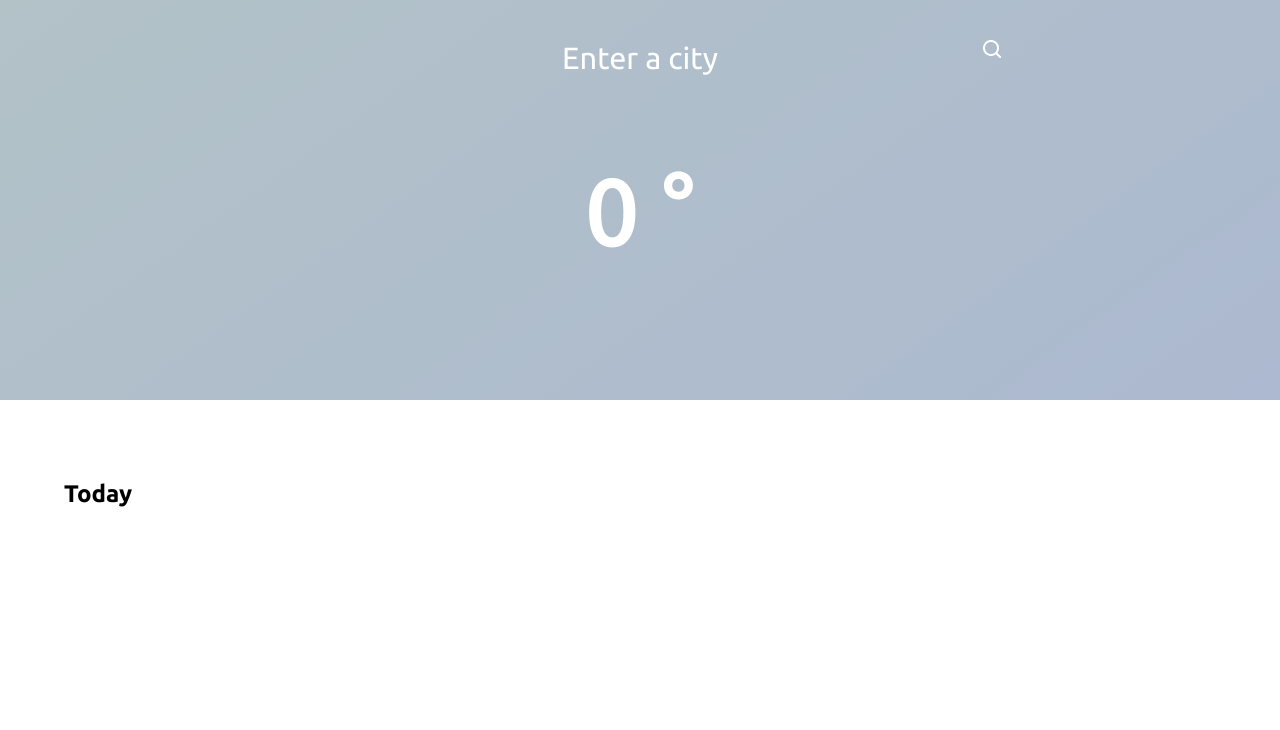
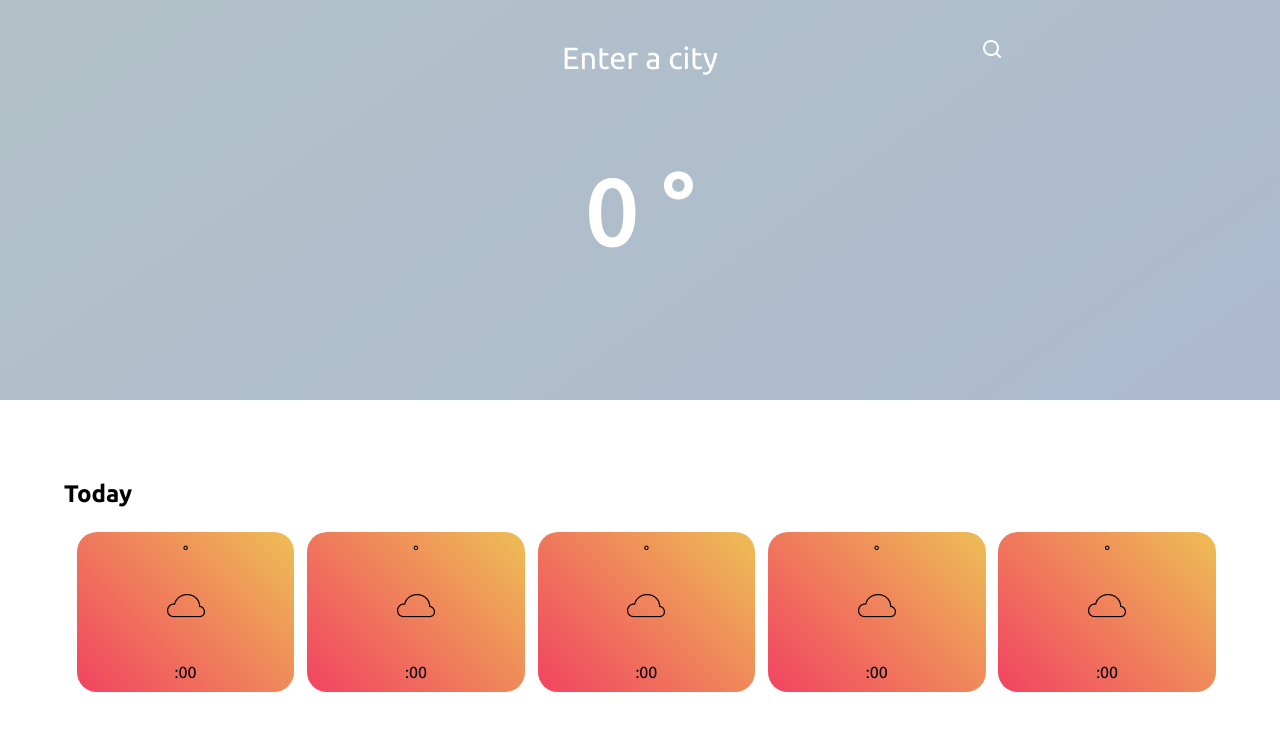
Before and after one commit to xant3r0/vueWeather, a Vue app: page / in a window 1280 px wide. Shown: the top 730 px of the page. Built offline with nearby package versions, Linux system fonts and the light colour scheme.

Commit message:
Added hours mark on forecast

```diff
--- a/src/components/Current.vue
+++ b/src/components/Current.vue
@@ -61,10 +61,30 @@
         <h4>{{ currentCity }}</h4>
     </div>
     <div id="forecast">
-        <div v-for="temp in hourlyData" class="forecast">
-            <p>{{ temp }} °</p>
+        <div  class="forecast">
+            <p>{{ hourlyData[0] }} °</p>
             <img v-bind:src="require('../assets/Tuman.png')" alt="">
-            <p>Negru</p>
+            <p>{{ hoursForecast[0] }}:00</p>
+        </div>
+        <div  class="forecast">
+            <p>{{ hourlyData[1] }} °</p>
+            <img v-bind:src="require('../assets/Tuman.png')" alt="">
+            <p>{{ hoursForecast[1] }}:00</p>
+        </div>
+        <div  class="forecast">
+            <p>{{ hourlyData[2] }} °</p>
+            <img v-bind:src="require('../assets/Tuman.png')" alt="">
+            <p>{{ hoursForecast[2] }}:00</p>
+        </div>
+        <div  class="forecast">
+            <p>{{ hourlyData[3] }} °</p>
+            <img v-bind:src="require('../assets/Tuman.png')" alt="">
+            <p>{{ hoursForecast[3] }}:00</p>
+        </div>
+        <div  class="forecast">
+            <p>{{ hourlyData[4] }} °</p>
+            <img v-bind:src="require('../assets/Tuman.png')" alt="">
+            <p>{{ hoursForecast[4] }}:00</p>
         </div>
     </div>
 </template>
@@ -84,12 +104,19 @@ export default {
 
             },
             hourlyData:[],
+            hoursForecast:[],
+            lastUpdated:"",
+            param:"",
+            isPM:false,
+            convH:0
+
 
         }
     },
     methods: {
         async getData() {
             try {
+                this.convH = 0
                 const test = await axios.get('http://api.weatherapi.com/v1/forecast.json?key=386ff44423524ec89a2114131232806&q=' + this.currentInputCity + '&days=1&aqi=no&alerts=no');
                 this.currentTemp = test.data.current.feelslike_c;
                 this.currentState = test.data.current.condition.text;
@@ -98,8 +125,57 @@ export default {
                 for(let i = 0;i <= 4;i++) {
                     this.hourlyData[i] = this.data.data.forecast.forecastday[0].hour[i].feelslike_c;
                 }
-                console.log(this.data);
+                this.lastUpdated = this.data.data.current.last_updated;
+                let i = 0;
+                while(this.lastUpdated[i] !== " ") {
+                    i++;
+                }
+                this.lastUpdated = this.lastUpdated.substring(i);
+                this.param = this.lastUpdated[1] + this.lastUpdated[2];
+                //console.log(this.param);
+                if(this.lastUpdated[4] === 3) {
+                    convH = convH + 1;
+                }
+
+            switch(this.param) {
+                case "01":this.convH = this.convH + 1;break;
+                case "02":this.convH = this.convH + 2;break;
+                case "03":this.convH = this.convH + 3;break;
+                case "04":this.convH = this.convH + 4;break;
+                case "05":this.convH = this.convH + 5;break;
+                case "06":this.convH = this.convH + 6;break;
+                case "07":this.convH = this.convH + 7;break;
+                case "08":this.convH = this.convH + 8;break;
+                case "09":this.convH = this.convH + 9;break;
+                case "10":this.convH = this.convH + 10;break;
+                case "11":this.convH = this.convH + 11;break;
+                case "12":this.convH = this.convH + 12;break;
+                case "13":this.convH = this.convH + 13;break;
+                case "14":this.convH = this.convH + 14;break;
+                case "15":this.convH = this.convH + 15;break;
+                case "16":this.convH = this.convH + 16;break;
+                case "17":this.convH = this.convH + 17;break;
+                case "18":this.convH = this.convH + 18;break;
+                case "19":this.convH = this.convH + 19;break;
+                case "20":this.convH = this.convH + 20;break;
+                case "21":this.convH = this.convH + 21;break;
+                case "22":this.convH = this.convH + 22;break;
+                case "23":this.convH = this.convH + 23;break;
+                case "24":this.convH = this.convH + 24;break;
+
+            };
+            for(let i = 0;i <= 4;i++) {
+                this.convH = this.convH + 1;
+                if(this.convH < 25) {
+                    this.hoursForecast[i] = this.convH;
+                }else{
+                    this.convH = 1;
+                    this.hoursForecast[i] = this.convH;
+                }
+            };
+
             } catch(e) {
+
             };
         }
     }
```
